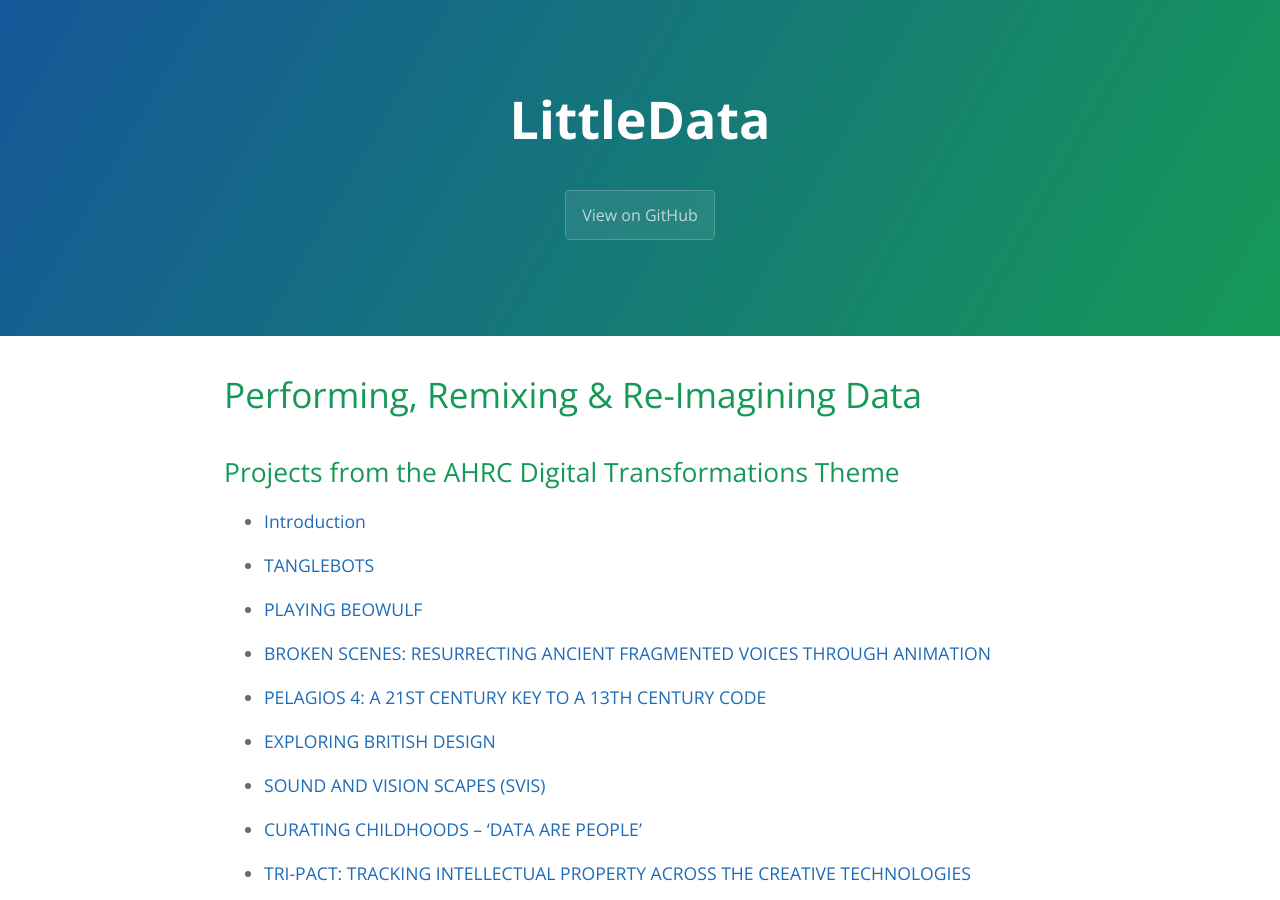
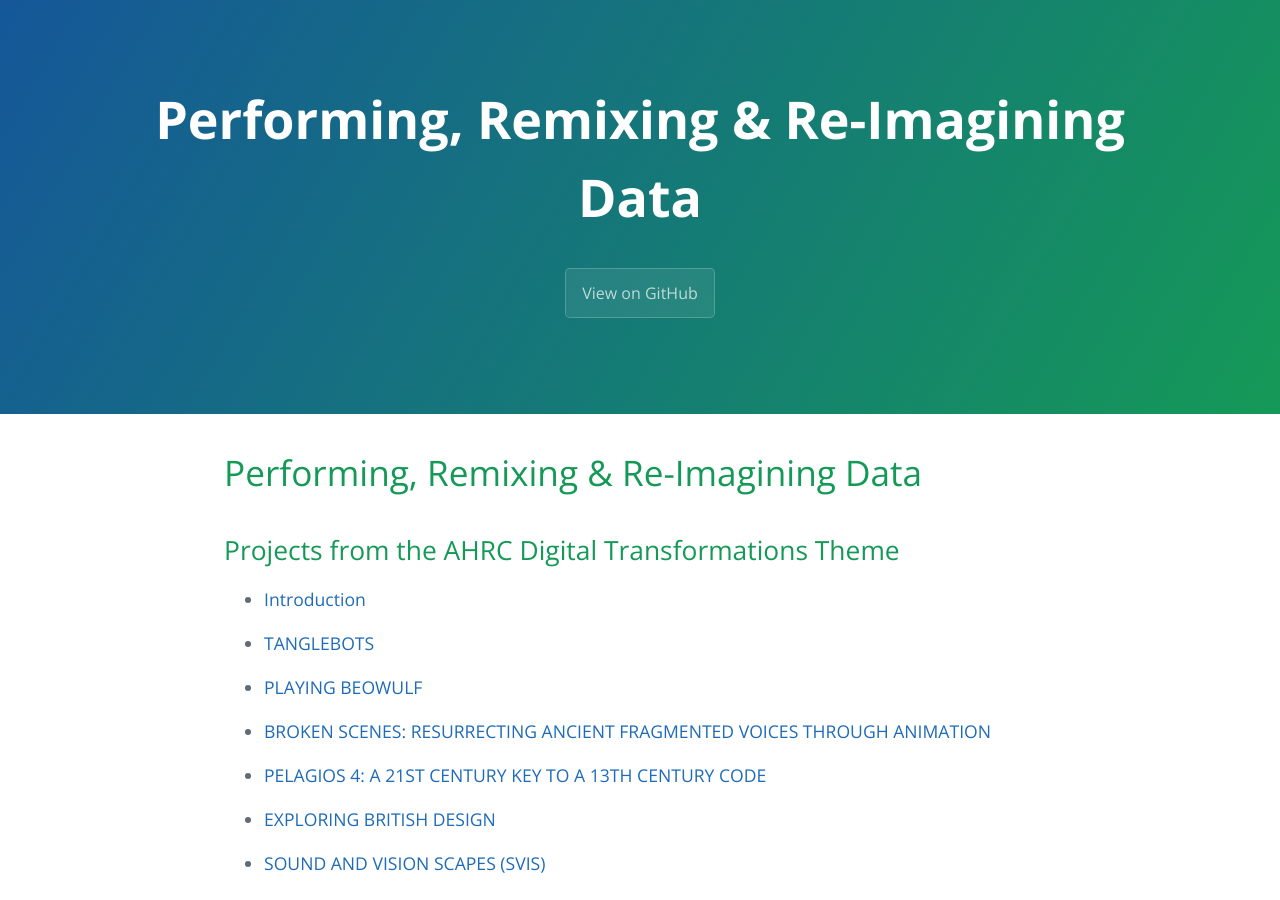
Before and after one commit to DigiTransGlasgow/LittleData, a Jekyll site: the page built from README.md, in a window 1280 px wide and 900 px high. Built offline with Jekyll 4.4.1, drawn with Linux system fonts in a browser that asks for light colours; our own code applies the rules of GitHub Pages for plain Markdown files; the repository's description, which GitHub fills in, is left out.

Commit message:
Chnged the header

```diff
--- a/_layouts/default.html
+++ b/_layouts/default.html
@@ -12,7 +12,7 @@
   </head>
   <body>
     <section class="page-header">
-      <h1 class="project-name">{{ site.title | default: site.github.repository_name }}</h1>
+      <h1 class="project-name">Performing, Remixing & Re-Imagining Data</h1>
       <h2 class="project-tagline">{{ site.description | default: site.github.project_tagline }}</h2>
       {% if site.github.is_project_page %}
         <a href="{{ site.github.repository_url }}" class="btn">View on GitHub</a>
```
Also changed, not shown: 2 other files.
